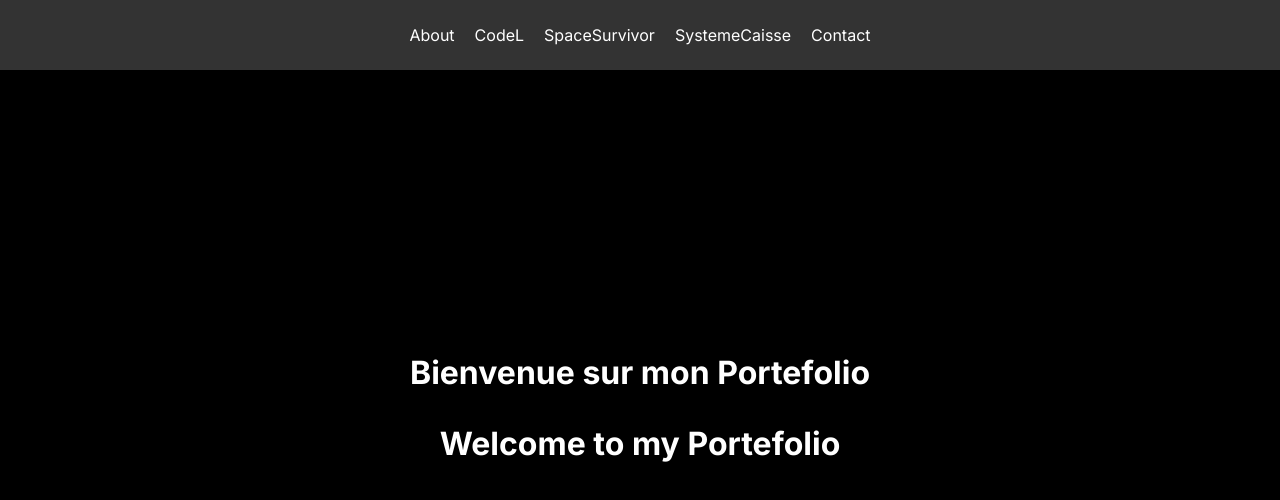
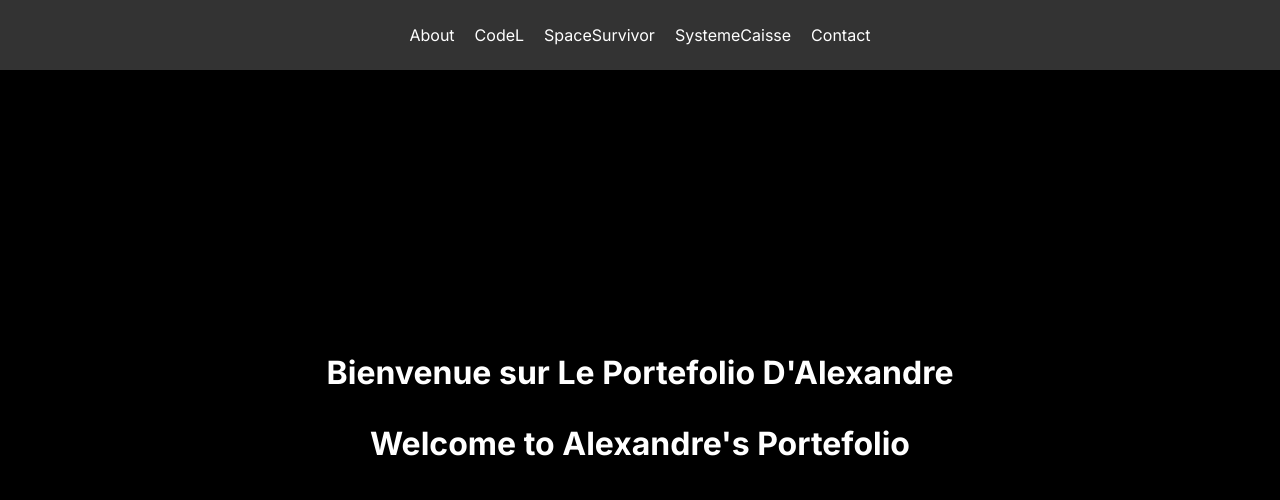
Before and after one commit to AlexGreedSin/Portfolio, a Next.js app: page / in a window 1280 px wide. Shown: the top 500 px of the page. Built offline with nearby package versions, Linux system fonts and the light colour scheme.

Commit message:
Small Modif

```diff
--- a/pages/index.js
+++ b/pages/index.js
@@ -16,8 +16,8 @@ function Home() {
          </Head>
           <div className={styles.centerScreen}>
             {/* Display a welcome message in both languages */}
-            <h1 className={styles.titre}>Bienvenue sur mon Portefolio</h1>
-            <h1 className={styles.titre}>Welcome to my Portefolio</h1>
+            <h1 className={styles.titre}>Bienvenue sur Le Portefolio D&apos;Alexandre </h1>
+            <h1 className={styles.titre}>Welcome to Alexandre&apos;s Portefolio</h1>
           </div>
         </div>
       </div>
```
